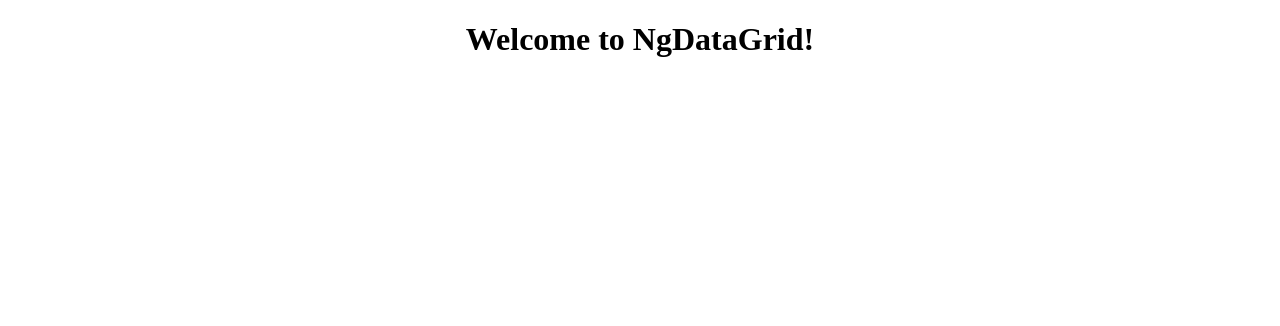
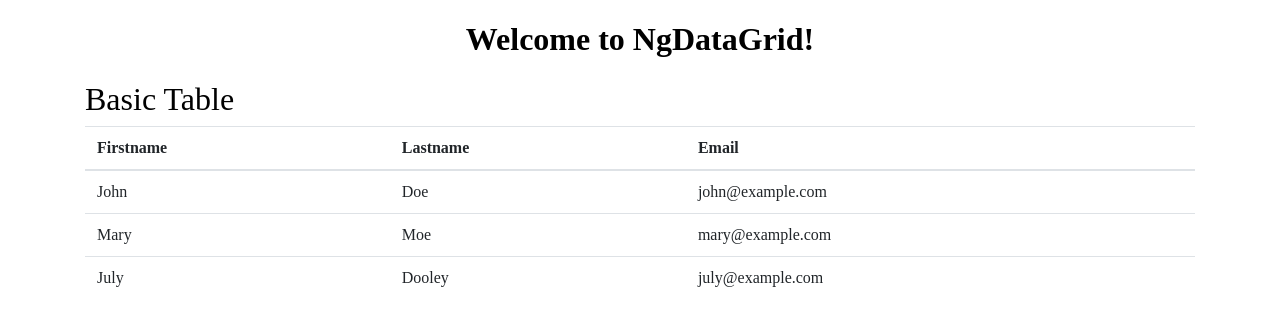
Before and after one commit to rameshshann/AngularDataTable, an Angular app in the folder NgDataGrid/: page / in a window 1280 px wide. Shown: the top 326 px of the page. Built offline with nearby package versions, Linux system fonts and the light colour scheme.

Commit message:
basic table

```diff
--- a/NgDataGrid/package.json
+++ b/NgDataGrid/package.json
@@ -23,6 +23,7 @@
     "@angular/router": "~7.2.0",
     "bootstrap": "^4.3.1",
     "core-js": "^2.5.4",
+    "font-awesome": "^4.7.0",
     "rxjs": "~6.3.3",
     "tslib": "^1.9.0",
     "zone.js": "~0.8.26"
--- a/NgDataGrid/src/app/app-routing.module.ts
+++ b/NgDataGrid/src/app/app-routing.module.ts
@@ -1,7 +1,10 @@
 import { NgModule } from '@angular/core';
 import { Routes, RouterModule } from '@angular/router';
+import { GridComponent } from './grid/grid/grid.component';
 
-const routes: Routes = [];
+const routes: Routes = [
+  {path: '', component: GridComponent, pathMatch: 'full', data: {title: 'Ng Data Grid'}}
+];
 
 @NgModule({
   imports: [RouterModule.forRoot(routes)],
--- a/NgDataGrid/src/app/app.module.ts
+++ b/NgDataGrid/src/app/app.module.ts
@@ -3,6 +3,8 @@
 
 import { AppRoutingModule } from './app-routing.module';
 import { AppComponent } from './app.component';
+import { GridModule } from './grid/grid.module';
+
 
 @NgModule({
   declarations: [
@@ -10,7 +12,8 @@
   ],
   imports: [
     BrowserModule,
-    AppRoutingModule
+    AppRoutingModule,
+    GridModule
   ],
   providers: [],
   bootstrap: [AppComponent]
--- /dev/null
+++ b/NgDataGrid/src/app/grid/grid/grid.component.html
@@ -0,0 +1,29 @@
+<div class="container">
+  <h2>Basic Table</h2>
+  <table class="table">
+    <thead>
+      <tr>
+        <th>Firstname</th>
+        <th>Lastname</th>
+        <th>Email</th>
+      </tr>
+    </thead>
+    <tbody>
+      <tr>
+        <td>John</td>
+        <td>Doe</td>
+        <td>john@example.com</td>
+      </tr>
+      <tr>
+        <td>Mary</td>
+        <td>Moe</td>
+        <td>mary@example.com</td>
+      </tr>
+      <tr>
+        <td>July</td>
+        <td>Dooley</td>
+        <td>july@example.com</td>
+      </tr>
+    </tbody>
+  </table>
+</div>
--- /dev/null
+++ b/NgDataGrid/src/app/grid/grid/grid.component.scss
@@ -0,0 +1,2 @@
+@import "~bootstrap/dist/css/bootstrap.css";
+@import "~font-awesome/css/font-awesome.css";
--- /dev/null
+++ b/NgDataGrid/src/app/grid/grid/grid.component.ts
@@ -0,0 +1,15 @@
+import { Component, OnInit } from '@angular/core';
+
+@Component({
+  selector: 'grid',
+  templateUrl: './grid.component.html',
+  styleUrls: ['./grid.component.scss']
+})
+export class GridComponent implements OnInit {
+
+  constructor() { }
+
+  ngOnInit() {
+  }
+
+}
```
Also changed, not shown: NgDataGrid/src/app/grid/grid.module.ts (added, +13 -0 lines), 2 other files (tests, documents, lock files or other folders).
